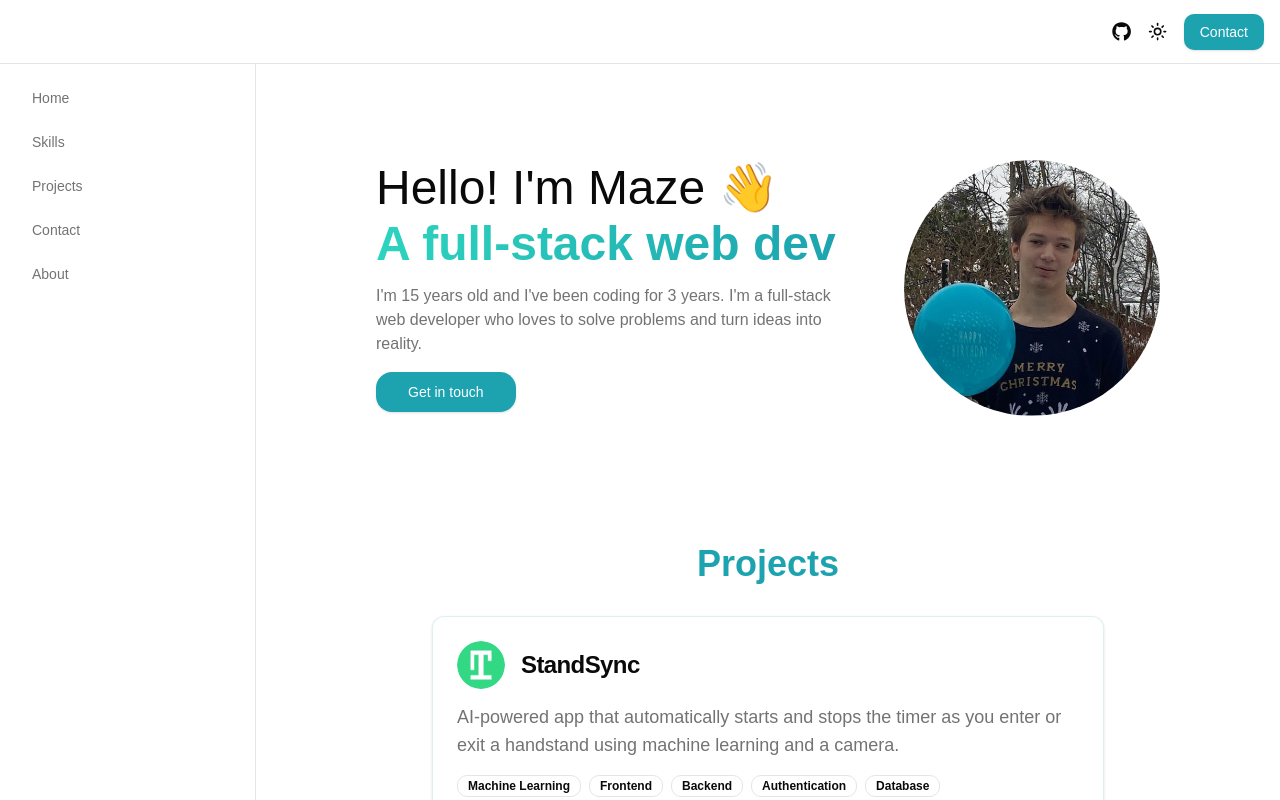
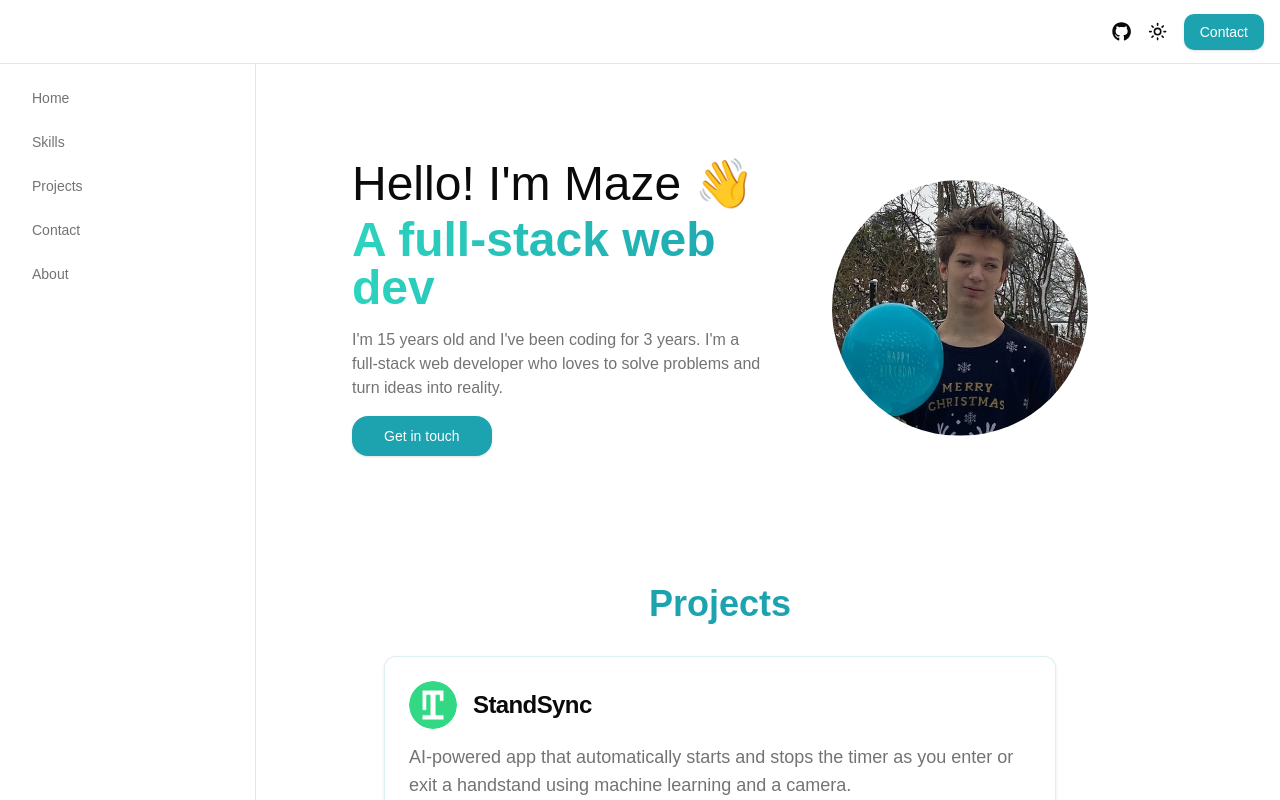
Before and after one commit to mazeincoding/maze-portfolio, a Next.js app: page / in a window 1280 px wide. Shown: the top 800 px of the page. Built offline with nearby package versions, Linux system fonts and the light colour scheme.

Commit message:
add flex and relative to parent div

```diff
--- a/src/app/page.tsx
+++ b/src/app/page.tsx
@@ -13,7 +13,7 @@ export default function Home() {
       <Header />
       <div className="flex-1 flex">
         <Sidebar />
-        <div className="flex-grow">
+        <div className="flex flex-col relative">
           <Hero />
           <Projects />
           <Skills />
```
